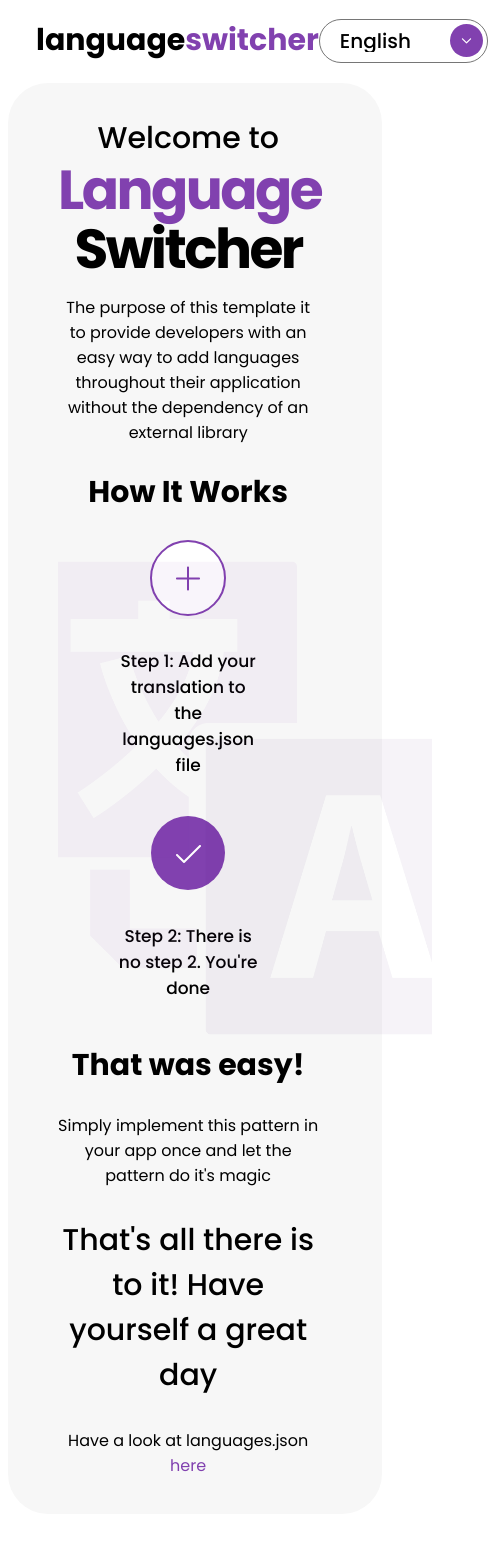
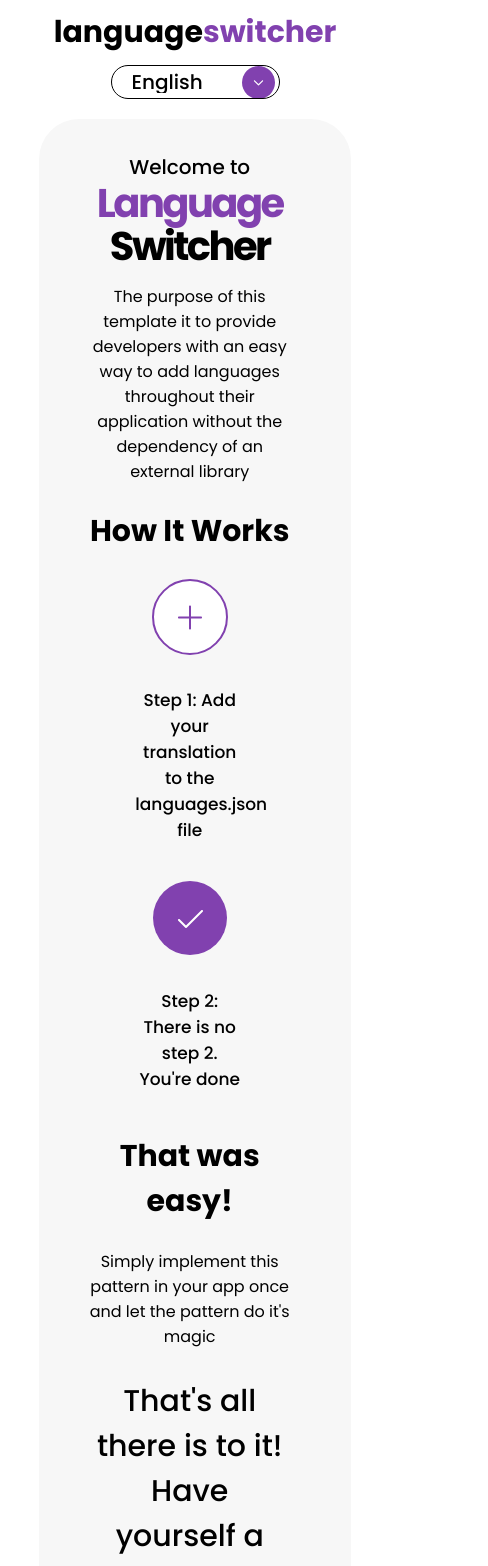
Before and after one commit to aaronkagan/language-switcher, a React (Create React App) app: page / in a window 390 px wide. Shown: the top 1566 px of the page, 488 px wide, since content can reach past the window. Before the commit the page ends 1522 px from the top, so only its background shows below. Built offline with nearby package versions, Linux system fonts and the light colour scheme.

Commit message:
adding mobile view

```diff
--- a/public/style.css
+++ b/public/style.css
@@ -1,7 +1,15 @@
+* {
+  box-sizing: border-box;
+}
+
 html {
   font-size: 62.5%;
+  padding: 0;
+  margin: 0;
 }
 
 body {
   font-family: 'Poppins', sans-serif;
+  margin: 0;
+  padding: 0;
 }
--- a/src/Header.js
+++ b/src/Header.js
@@ -77,6 +77,7 @@ const StyledHeader = styled.header`
     appearance: none;
     background: transparent;
     cursor: pointer;
+    border: 1px solid black;
   }
 
   .select-container svg {
@@ -85,6 +86,22 @@ const StyledHeader = styled.header`
     cursor: pointer;
     z-index: -1;
   }
+
+  @media screen and (max-width: 750px) {
+    flex-direction: column;
+    align-items: center;
+    gap: 1rem;
+    /* background: red; */
+
+    .logo {
+      font-size: 3rem;
+    }
+
+    select {
+      padding-top: 0.5rem;
+      padding-bottom: 0.5rem;
+    }
+  }
 `;
 
 export default Header;
--- a/src/Main.js
+++ b/src/Main.js
@@ -69,18 +69,15 @@ const Main = ({ languages, activeLanguage }) => {
         <h3 className="goodbye">{languages[activeLanguage].goodbye}</h3>
         <p className="link">
           {languages[activeLanguage].link}{' '}
-          <span>
-            <a
-              href="https://github.com/aaronkagan/react-language-switcher-template/blob/main/src/languages.json"
-              target="_blank"
-              rel="noreferrer"
-            >
-              {languages[activeLanguage].here}
-            </a>
-          </span>
+          <a
+            href="https://github.com/aaronkagan/react-language-switcher-template/blob/main/src/languages.json"
+            // target="_blank"
+            // rel="noreferrer"
+          >
+            {languages[activeLanguage].here}
+          </a>
         </p>
       </div>
-      {/* <div className="col-right"></div> */}
     </StyledMain>
   );
 };
@@ -106,7 +103,6 @@ const StyledMain = styled.main`
     background-position-x: 85%;
     background-position-y: 45%;
     background-size: 50rem;
-    display: block;
     height: 100%;
     width: 100%;
   }
@@ -188,9 +184,21 @@ const StyledMain = styled.main`
   }
 
   @media screen and (max-width: 1600px) {
+    .container {
+      flex-direction: column;
+    }
+
     &::after {
+      left: 0;
       opacity: 0.05;
-      background-position: 45%;
+      /* background-position: 25%; */
+      /* transform: translateX(50%); */
+      /* background-position-x: 85%;
+    background-position-y: 45%; */
+      /* background-size: 60vw; */
+      /* overflow: hidden; */
+      background-size: contain;
+      background-position: center center;
     }
 
     padding-left: 5rem;
@@ -221,6 +229,20 @@ const StyledMain = styled.main`
         }
       }
     }
+
+    @media screen and (max-width: 750px) {
+      .titleP1 {
+        font-size: 2rem;
+      }
+      .titleP2,
+      .titleP3 {
+        font-size: 4rem;
+      }
+
+      &::after {
+        display: none;
+      }
+    }
   }
 `;
 
```
